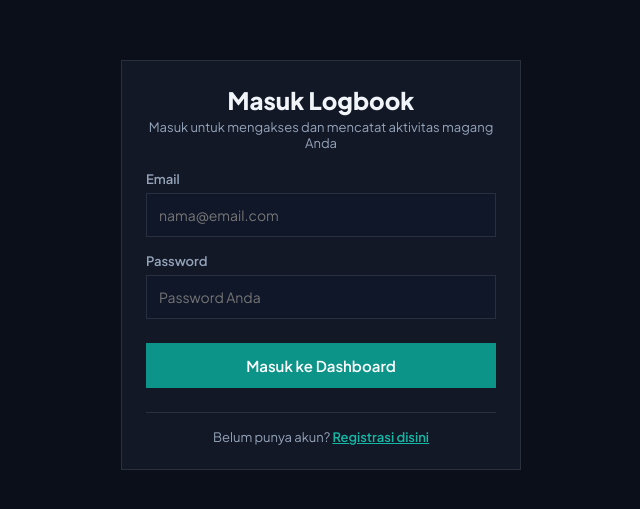
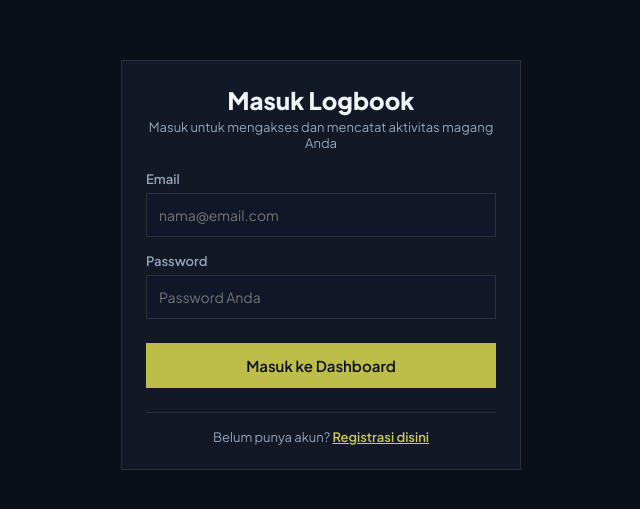
Before and after one commit to PangeranJJ4321/web-logbook-magang, a Next.js app: page /login in a window 1280 px wide. Shown: the part 135-644 px from the top of the page, without its empty margins (319-959 px from the left). Built offline with nearby package versions, Linux system fonts and the light colour scheme; no server answers.

Commit message:
feat: implement cron job email reminders and establish a sharp-cornered CSS design system

```diff
--- a/app/api/cron/reminder/route.ts
+++ b/app/api/cron/reminder/route.ts
@@ -84,17 +84,17 @@ export async function GET(request: Request) {
 
           <p style="color: #475569; font-size: 16px; line-height: 1.6; text-align: center;">
             Halo! Kami melihat Anda belum mencatat aktivitas magang untuk hari ini:<br/>
-            <strong style="color: #0d9488; font-size: 17px;">${formattedDate}</strong>.
+            <strong style="color: #bdbd48; font-size: 17px;">${formattedDate}</strong>.
           </p>
 
-          <div style="background-color: #f8fafc; border-radius: 8px; padding: 16px; margin: 24px 0; border-left: 4px solid #0d9488;">
+          <div style="background-color: #f8fafc; border-radius: 8px; padding: 16px; margin: 24px 0; border-left: 4px solid #bdbd48;">
             <p style="margin: 0; font-size: 14px; color: #475569; line-height: 1.5;">
               Menjaga logbook tetap ter-update akan memudahkan Anda melacak akumulasi target magang sebesar <strong>900 jam</strong>. Yuk, isi aktivitas Anda sekarang agar tidak lupa rincian pekerjaannya!
             </p>
           </div>
 
           <div style="margin: 32px 0; text-align: center;">
-            <a href="${process.env.NEXT_PUBLIC_APP_URL || 'http://localhost:3000'}" style="background-color: #0d9488; color: #ffffff; padding: 14px 28px; text-decoration: none; border-radius: 8px; font-weight: 600; display: inline-block; box-shadow: 0 4px 6px -1px rgba(13, 148, 136, 0.2), 0 2px 4px -2px rgba(13, 148, 136, 0.2); transition: background-color 0.2s;">
+            <a href="${process.env.NEXT_PUBLIC_APP_URL || 'http://localhost:3000'}" style="background-color: #bdbd48; color: #0b0f19; padding: 14px 28px; text-decoration: none; border-radius: 8px; font-weight: 600; display: inline-block; box-shadow: 0 4px 6px -1px rgba(189, 189, 72, 0.2), 0 2px 4px -2px rgba(189, 189, 72, 0.2); transition: background-color 0.2s;">
               Isi Logbook Magang
             </a>
           </div>
--- a/app/globals.css
+++ b/app/globals.css
@@ -6,14 +6,14 @@
   --bg-secondary: #121826;
   --bg-card: #121826;
   --border-color: rgba(255, 255, 255, 0.1);
-  --border-focus: #14b8a6;
+  --border-focus: #cacc54;
 
   --text-primary: #f1f5f9;
   --text-secondary: #94a3b8;
   --text-muted: #64748b;
 
-  --primary: #0d9488;
-  --primary-hover: #14b8a6;
+  --primary: #bdbd48;
+  --primary-hover: #cacc54;
 
   --success: #10b981;
   --danger: #f43f5e;
@@ -86,7 +86,7 @@ html, body {
 
 .btn-primary {
   background: var(--primary);
-  color: #ffffff;
+  color: #0b0f19;
 }
 .btn-primary:hover {
   background: var(--primary-hover);
--- a/components/LogList.tsx
+++ b/components/LogList.tsx
@@ -107,7 +107,7 @@ export default function LogList({ entries, activeWeek, onEdit, onDeleteSuccess }
       <div style={{ display: 'flex', justifyContent: 'space-between', alignItems: 'center', flexWrap: 'wrap', gap: '16px' }}>
         <div>
           <h2 style={{ fontSize: '18px', fontWeight: '700' }}>
-            📅 Rincian Aktivitas — Minggu {activeWeek}
+            Rincian Aktivitas — Minggu {activeWeek}
           </h2>
           {currentWeek && (
             <p style={{ color: 'var(--text-secondary)', fontSize: '13px', marginTop: '2px' }}>
@@ -284,7 +284,6 @@ export default function LogList({ entries, activeWeek, onEdit, onDeleteSuccess }
             alignItems: 'center',
             gap: '8px'
           }}>
-            <span style={{ fontSize: '32px' }}>📭</span>
             <strong style={{ fontSize: '14px', color: 'var(--text-primary)' }}>Tidak ada data ditemukan</strong>
             <p style={{ fontSize: '12px', maxWidth: '320px', margin: '0 auto' }}>
               {activeWeekEntries.length > 0
--- a/components/StatsCard.tsx
+++ b/components/StatsCard.tsx
@@ -101,7 +101,7 @@ export default function StatsCard({ entries }: StatsCardProps) {
               cy={radius}
             />
             <circle
-              stroke="#0d9488"
+              stroke="var(--primary)"
               fill="transparent"
               strokeWidth={strokeWidth}
               strokeDasharray={circumference + ' ' + circumference}
```
Also changed, not shown: 1 other file (tests, documents, lock files or other folders). Lines whose indentation alone changed are shown as unchanged.
